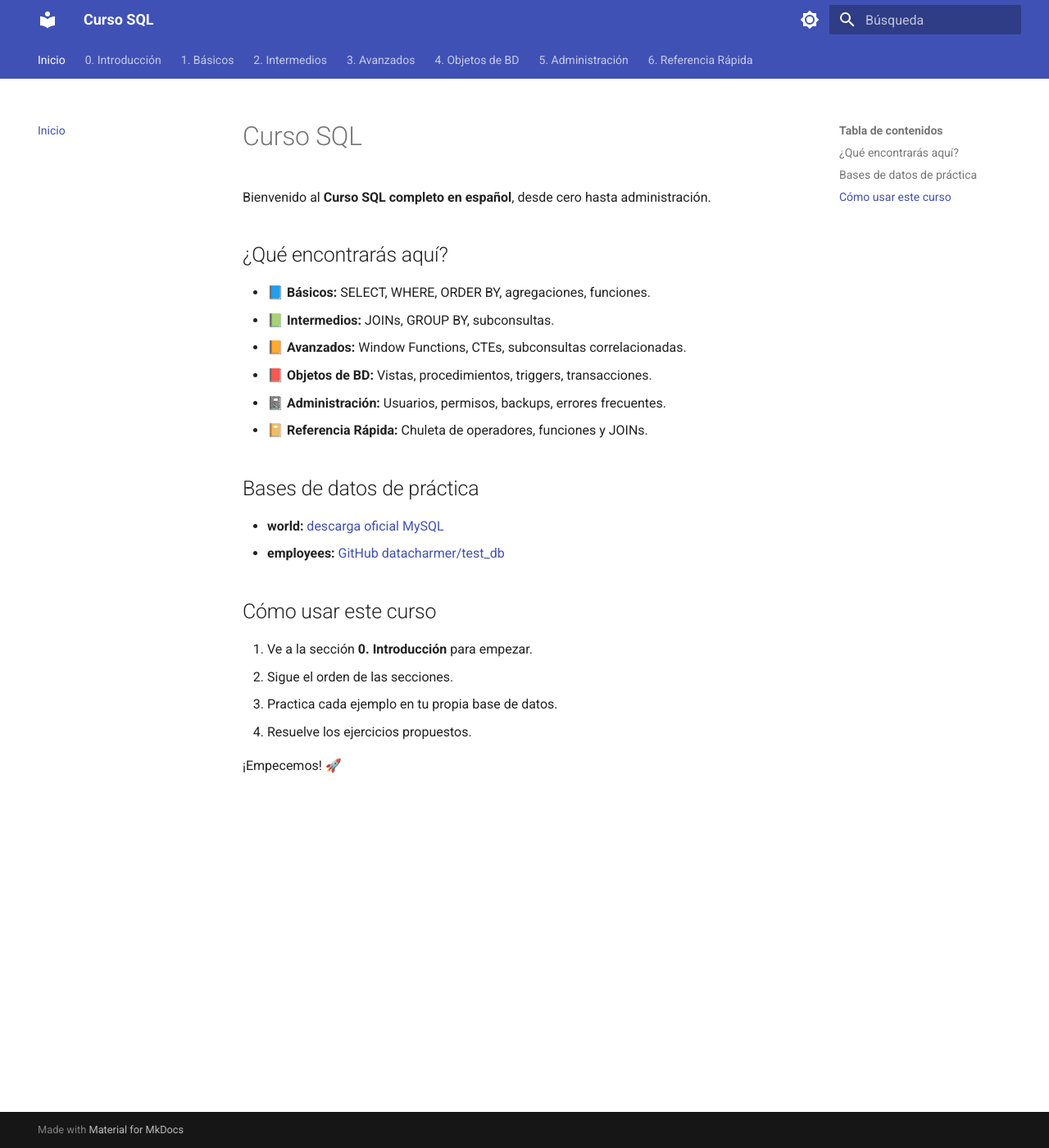
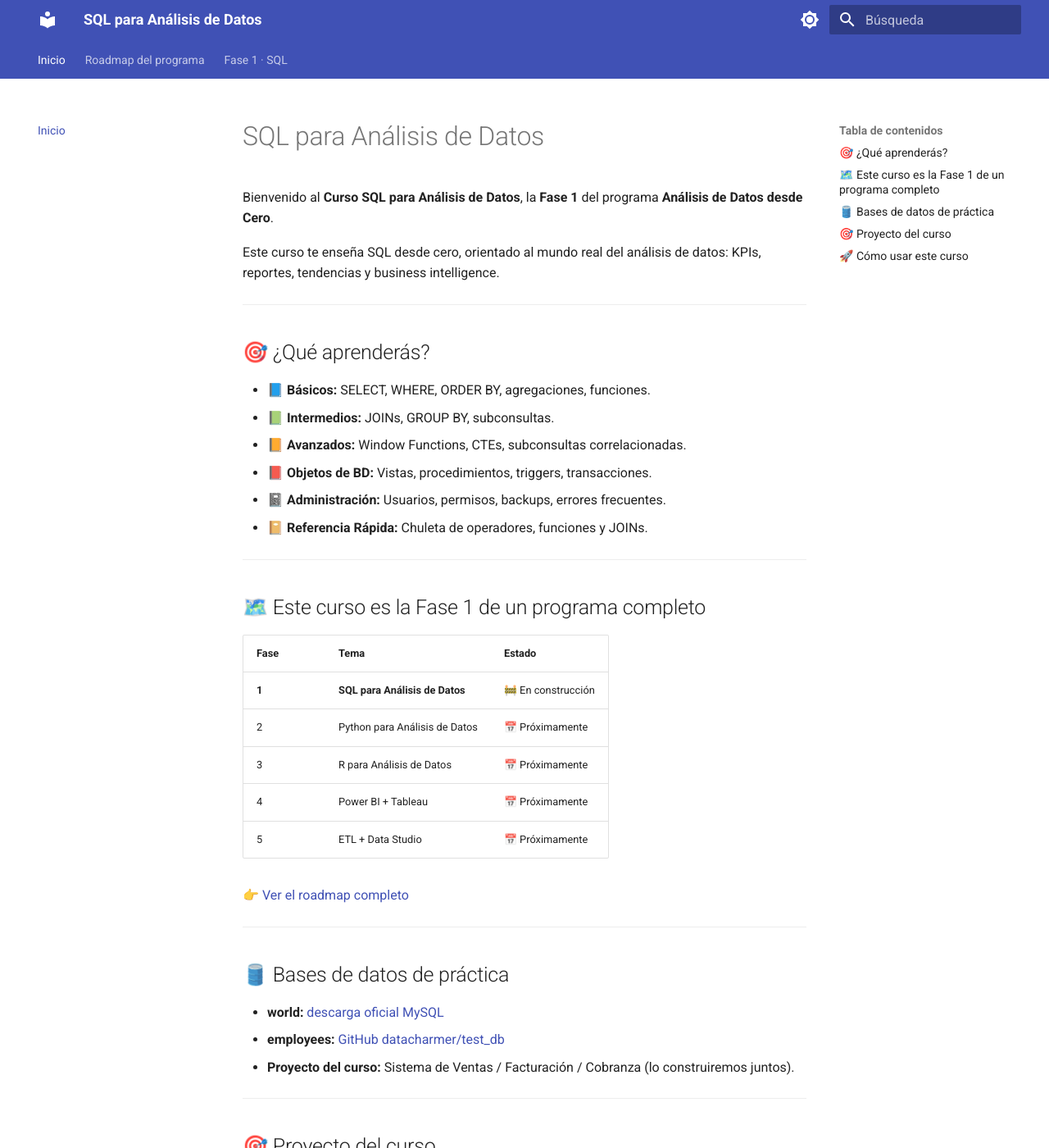
Before and after one commit to Horopeza-sql/curso-sql, an MkDocs documentation site: the page built from docs/index.md, in a window 1280 px wide and 1400 px high. Shown: the whole window at 82% size. Built offline with MkDocs 1.6.1 and Material for MkDocs 9.7.7, drawn with Linux system fonts in a browser that asks for light colours; some of the changed text lies outside the part shown.

Commit message:
Reestructurado como programa: Fase 1 SQL + Roadmap + nueva portada

```diff
--- a/docs/index.md
+++ b/docs/index.md
@@ -1,8 +1,12 @@
-# Curso SQL
+# SQL para Análisis de Datos
 
-Bienvenido al **Curso SQL completo en español**, desde cero hasta administración.
+Bienvenido al **Curso SQL para Análisis de Datos**, la **Fase 1** del programa **Análisis de Datos desde Cero**.
 
-## ¿Qué encontrarás aquí?
+Este curso te enseña SQL desde cero, orientado al mundo real del análisis de datos: KPIs, reportes, tendencias y business intelligence.
+
+---
+
+## 🎯 ¿Qué aprenderás?
 
 - 📘 **Básicos:** SELECT, WHERE, ORDER BY, agregaciones, funciones.
 - 📗 **Intermedios:** JOINs, GROUP BY, subconsultas.
@@ -11,16 +15,49 @@ Bienvenido al **Curso SQL completo en español**, desde cero hasta administraci
 - 📓 **Administración:** Usuarios, permisos, backups, errores frecuentes.
 - 📔 **Referencia Rápida:** Chuleta de operadores, funciones y JOINs.
 
-## Bases de datos de práctica
+---
+
+## 🗺️ Este curso es la Fase 1 de un programa completo
+
+| Fase | Tema | Estado |
+|------|------|--------|
+| **1** | **SQL para Análisis de Datos** | 🚧 En construcción |
+| 2 | Python para Análisis de Datos | 📅 Próximamente |
+| 3 | R para Análisis de Datos | 📅 Próximamente |
+| 4 | Power BI + Tableau | 📅 Próximamente |
+| 5 | ETL + Data Studio | 📅 Próximamente |
+
+👉 [Ver el roadmap completo](roadmap.md)
+
+---
+
+## 🛢️ Bases de datos de práctica
 
 - **world:** [descarga oficial MySQL](https://dev.mysql.com/doc/index-other.html)
 - **employees:** [GitHub datacharmer/test_db](https://github.com/datacharmer/test_db)
+- **Proyecto del curso:** Sistema de Ventas / Facturación / Cobranza (lo construiremos juntos).
 
-## Cómo usar este curso
+---
+
+## 🎯 Proyecto del curso
+
+A lo largo del curso construirás un **Sistema de Ventas y Cobranza** completo:
+
+- Clientes, productos, facturas, pagos.
+- Reportes de ventas por período.
+- Análisis de clientes morosos.
+- KPIs de negocio.
+
+**Al terminar, tendrás una BD real funcionando.** 🎉
+
+---
+
+## 🚀 Cómo usar este curso
 
 1. Ve a la sección **0. Introducción** para empezar.
 2. Sigue el orden de las secciones.
 3. Practica cada ejemplo en tu propia base de datos.
 4. Resuelve los ejercicios propuestos.
+5. Construye el proyecto paso a paso.
 
 ¡Empecemos! 🚀
--- a/mkdocs.yml
+++ b/mkdocs.yml
@@ -1,5 +1,5 @@
-site_name: Curso SQL
-site_description: Curso completo de SQL en español, desde cero hasta administración.
+site_name: SQL para Análisis de Datos
+site_description: Curso completo de SQL orientado al análisis de datos. Fase 1 del programa de Análisis de Datos desde Cero.
 site_author: Horopeza-sql
 site_url: https://Horopeza-sql.github.io/curso-sql/
 
@@ -53,10 +53,12 @@ markdown_extensions:
 
 nav:
   - Inicio: index.md
-  - 0. Introducción: 00-introduccion.md
-  - 1. Básicos: 01-basicos.md
-  - 2. Intermedios: 02-intermedios.md
-  - 3. Avanzados: 03-avanzados.md
-  - 4. Objetos de BD: 04-objetos-bd.md
-  - 5. Administración: 05-administracion.md
-  - 6. Referencia Rápida: 06-referencia-rapida.md
+  - Roadmap del programa: roadmap.md
+  - "Fase 1 · SQL":
+    - 0. Introducción: 00-introduccion.md
+    - 1. Básicos: 01-basicos.md
+    - 2. Intermedios: 02-intermedios.md
+    - 3. Avanzados: 03-avanzados.md
+    - 4. Objetos de BD: 04-objetos-bd.md
+    - 5. Administración: 05-administracion.md
+    - 6. Referencia Rápida: 06-referencia-rapida.md
```
Also changed, not shown: docs/roadmap.md (added, +105 -0 lines).
